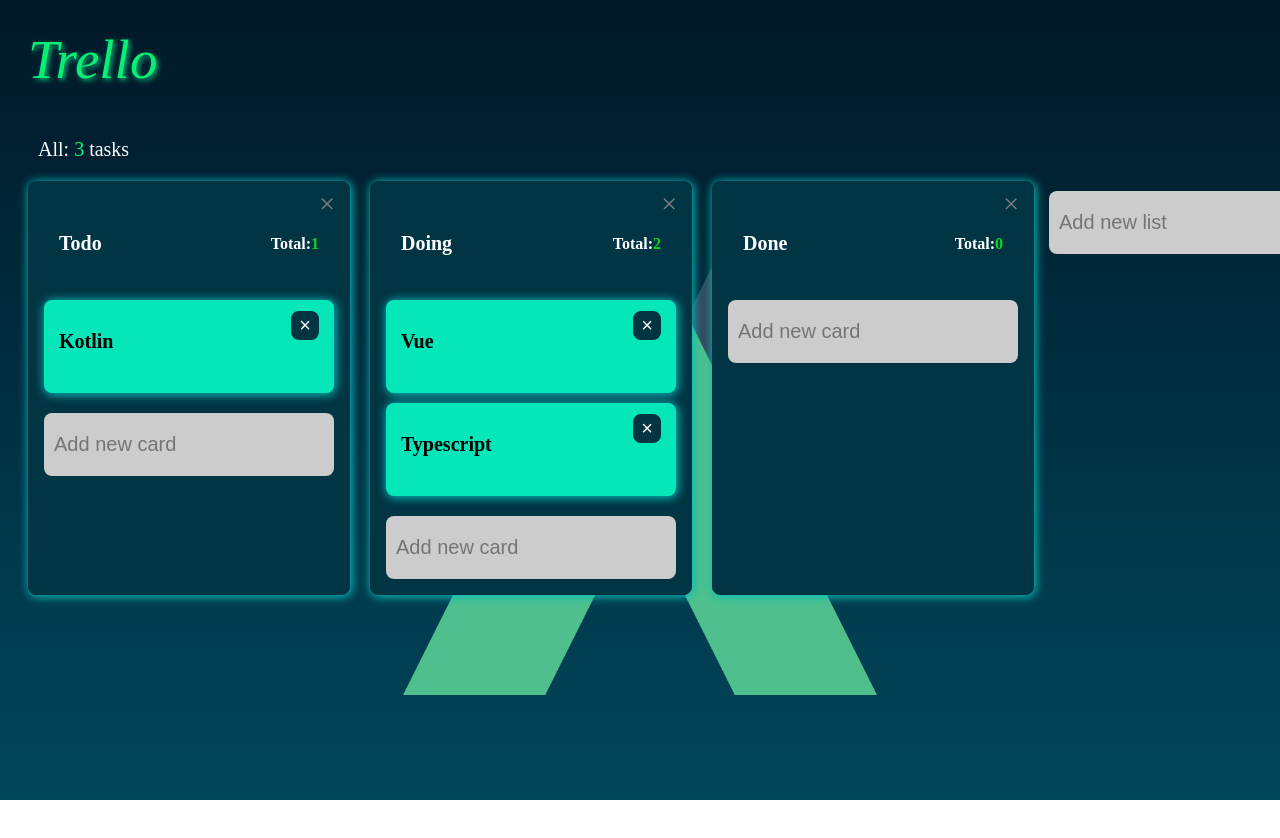
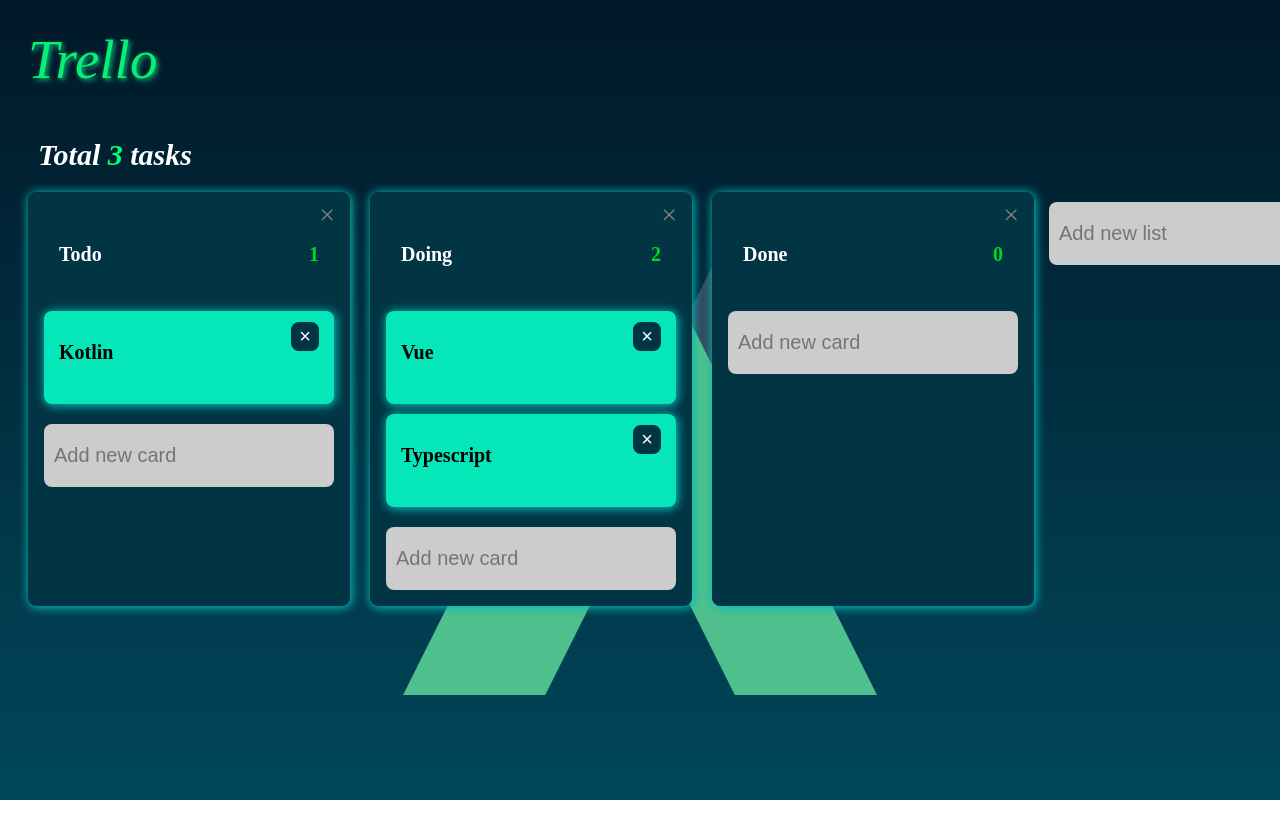
Before and after one commit to EisukeWatanabe/Original-Trello, a Vue app: page / in a window 1280 px wide. Shown: the top 838 px of the page. Built offline with nearby package versions, Linux system fonts and the light colour scheme.

Commit message:
CSS design

```diff
--- a/src/components/Board.vue
+++ b/src/components/Board.vue
@@ -4,7 +4,7 @@
       <span class="c-Board__header--title">Trello</span>
     </header>
     <main class="c-Board__main">
-      <p class="c-Board__infoLine">All: <span class="c-Board__infoLine-color">{{ totalCardCount }}</span> tasks</p>
+      <p class="c-Board__infoLine">Total <span class="c-Board__infoLine-color">{{ totalCardCount }}</span> tasks</p>
       <draggable class="list-index" :list="lists" @end="movingList">
         <list v-for="(item, index) in lists"
           :key="item.id"
@@ -73,9 +73,11 @@
   }
 
   &__infoLine {
+    font-style: italic;
     margin: 20px;
-    font-size: 20px;
+    font-size: 30px;
     color: white;
+    font-weight: bold;
 
     &-color {
       color: #00FF77;
--- a/src/components/List.vue
+++ b/src/components/List.vue
@@ -2,7 +2,7 @@
   <div class="c-List">
     <div class="c-List__header">
       <p class="c-List__title">{{ title }}</p>
-      <p class="c-List__counter">Total:<span class="c-List__counter--color">{{ totalCardList }}</span></p>
+      <p class="c-List__counter"><span class="c-List__counter--color">{{ totalCardList }}</span></p>
       <div class="c-List__delete" @click="removeList">×</div>
     </div>
     <draggable group="cards" :list="cards" @end="$emit('change')">
@@ -98,6 +98,7 @@
 
     &--color {
       color: #00d724;
+      font-size: 20px;
     }
   }
 
```
